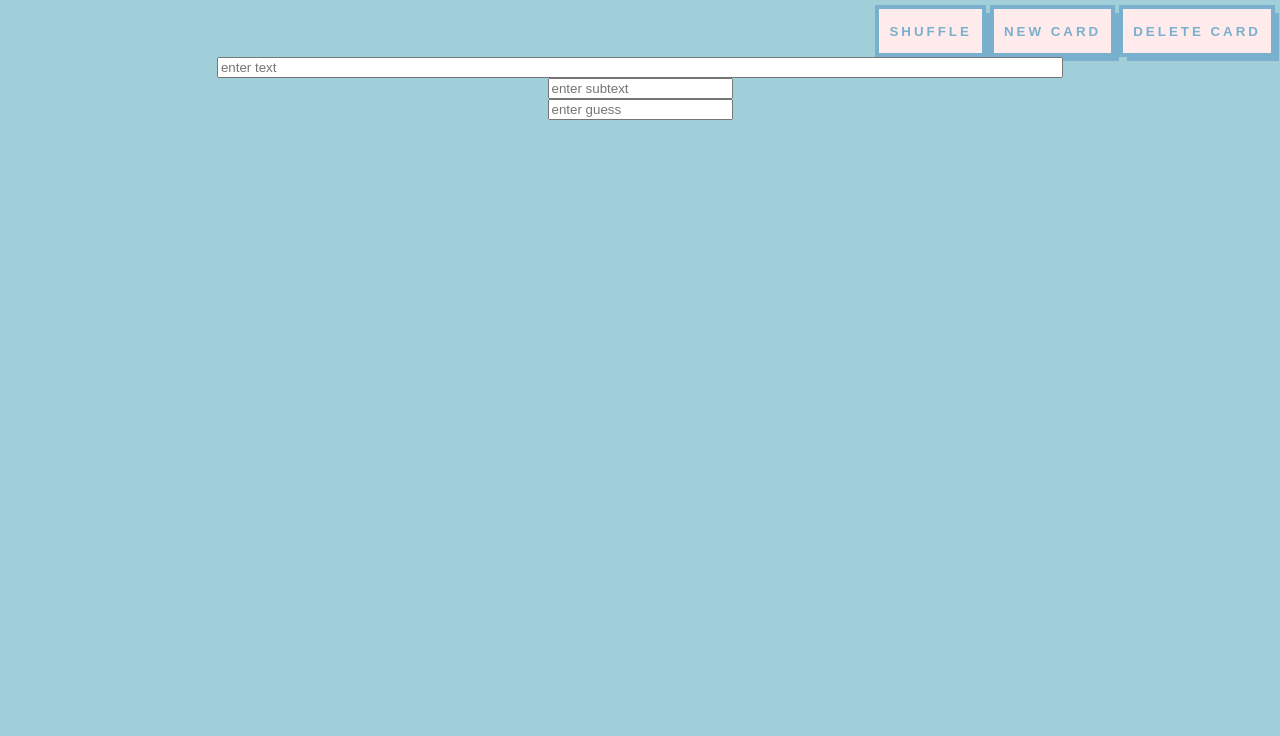
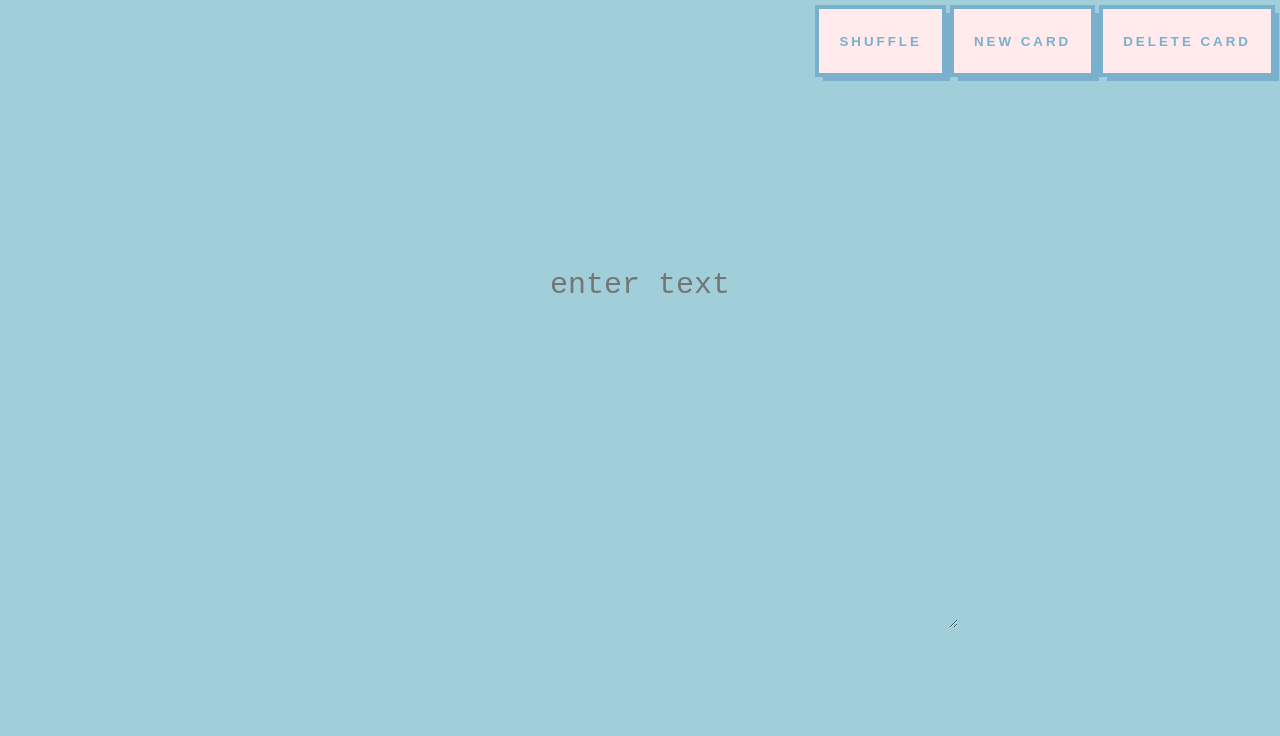
Before and after one commit to JanssenSimon/JSFlashCards, a plain HTML site: page index.html in a window 1280 px wide. Drawn offline with Linux system fonts and the light colour scheme.

Commit message:
Finished styling

```diff
--- a/css/main.css
+++ b/css/main.css
@@ -25,7 +25,7 @@ button {
     /*Position, Display, Size*/
     position: relative;
     display: inline-block;
-    padding: 15px 10px 14px;
+    padding: 25px 20px 24px;
     cursor: pointer;
     width: auto;
 }
@@ -58,12 +58,15 @@ button:hover:after {
 }
 
 #flashcard {
-    margin: 0px;
+    margin: 1px;
+    padding-top: 180px;
+    height: 500px;
     text-align: center;
+    align-items: center;
 }
 
 input[type="textbox"] {
-    background-color: transparent;
+    background: transparent;
     /*background-color: #FCF5C7;*/
     color: #5B5B5B;
     border: none;
@@ -71,6 +74,28 @@ input[type="textbox"] {
 }
 
 #textbox {
-    height: 66%;
-    width: 66%;
+    display: block;
+    margin-left: auto;
+    margin-right: auto;
+    color: #5B5B5B;
+    background: transparent;
+    outline: none;
+    border: none;
+    height: 350px;
+    width: 615px;
+    word-wrap: break-word;
+    padding: 10px;
+    text-align: center;
+    font-size: 30px;
 }
+
+#guess-textbox {
+    color: #5B5B5B;
+    background: transparent;
+    outline: none;
+    border: none;
+    width: 615px;
+    height: 65px;
+    padding: 20px;
+    text-align: center;
+}
--- a/index.html
+++ b/index.html
@@ -21,9 +21,8 @@
     </div>
 
     <div id="flashcard">
-        <input type="text" id="textbox" placeholder="enter text"><br></input>
-        <input type="text" id="subtextbox" placeholder="enter subtext"><br></input>
-        <input type="text" id="guess-textbox" placeholder="enter guess"><br></input>
+        <textarea id="textbox" placeholder="enter text"></textarea>
+        <input type="text" id="guess-textbox" placeholder=""><br></input>
     </div>
 </body>
 </html>
```
